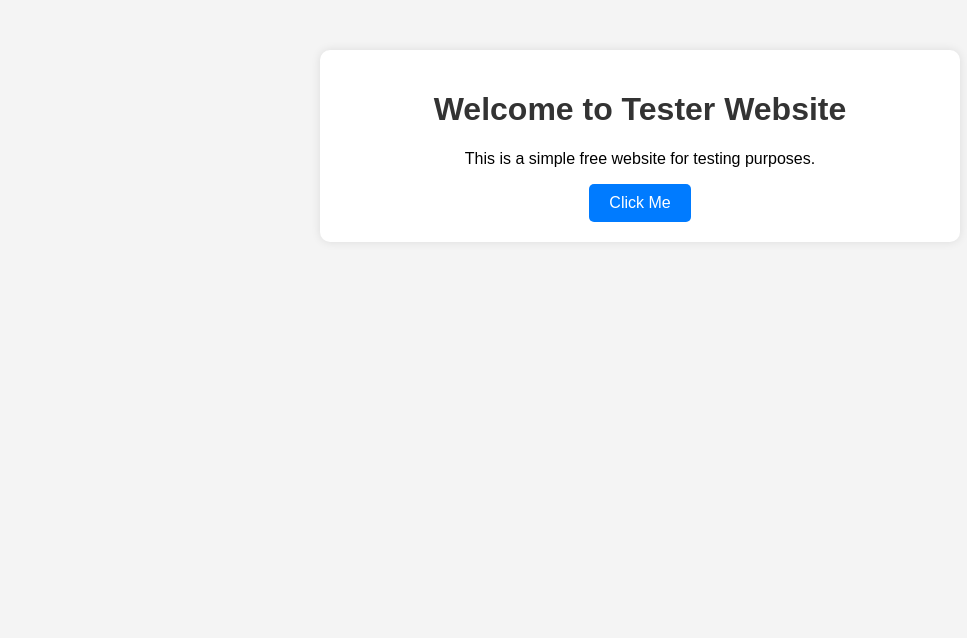
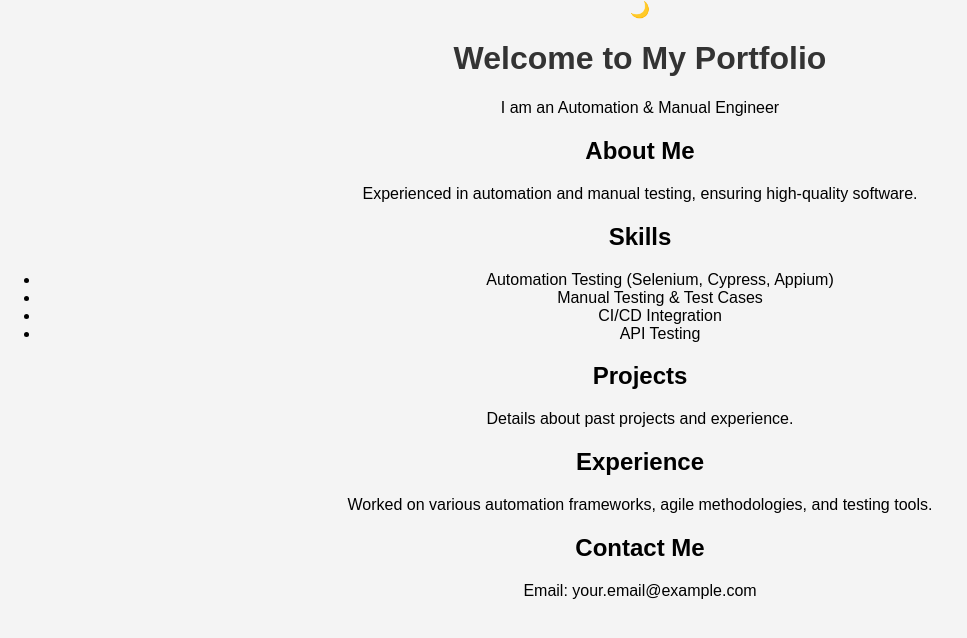
Before and after one commit to rahil-mansuri/tester-website, a plain HTML site: page index.html in a window 1280 px wide. Shown: the whole page, without its empty margins (0-967 px from the left). Drawn offline with nearby package versions, Linux system fonts and the light colour scheme.

Commit message:
Update index.html

```diff
--- a/index.html
+++ b/index.html
@@ -3,15 +3,46 @@
 <head>
     <meta charset="UTF-8">
     <meta name="viewport" content="width=device-width, initial-scale=1.0">
-    <title>Tester Website</title>
+    <title>Automation & Manual Engineer Portfolio</title>
     <link rel="stylesheet" href="styles.css">
+    <script src="https://cdnjs.cloudflare.com/ajax/libs/gsap/3.12.2/gsap.min.js"></script>
+    <script defer src="script.js"></script>
 </head>
 <body>
-    <div class="container">
-        <h1>Welcome to Tester Website</h1>
-        <p>This is a simple free website for testing purposes.</p>
-        <button onclick="showMessage()">Click Me</button>
-    </div>
-    <script src="script.js"></script>
+    <div class="theme-toggle" onclick="toggleTheme()">🌙</div>
+    <header class="hero">
+        <h1 class="animate">Welcome to My Portfolio</h1>
+        <p class="animate">I am an Automation & Manual Engineer</p>
+    </header>
+
+    <section id="about" class="section animate">
+        <h2>About Me</h2>
+        <p>Experienced in automation and manual testing, ensuring high-quality software.</p>
+    </section>
+
+    <section id="skills" class="section animate">
+        <h2>Skills</h2>
+        <ul>
+            <li>Automation Testing (Selenium, Cypress, Appium)</li>
+            <li>Manual Testing & Test Cases</li>
+            <li>CI/CD Integration</li>
+            <li>API Testing</li>
+        </ul>
+    </section>
+
+    <section id="projects" class="section animate">
+        <h2>Projects</h2>
+        <p>Details about past projects and experience.</p>
+    </section>
+
+    <section id="experience" class="section animate">
+        <h2>Experience</h2>
+        <p>Worked on various automation frameworks, agile methodologies, and testing tools.</p>
+    </section>
+
+    <section id="contact" class="section animate">
+        <h2>Contact Me</h2>
+        <p>Email: your.email@example.com</p>
+    </section>
 </body>
 </html>
```
